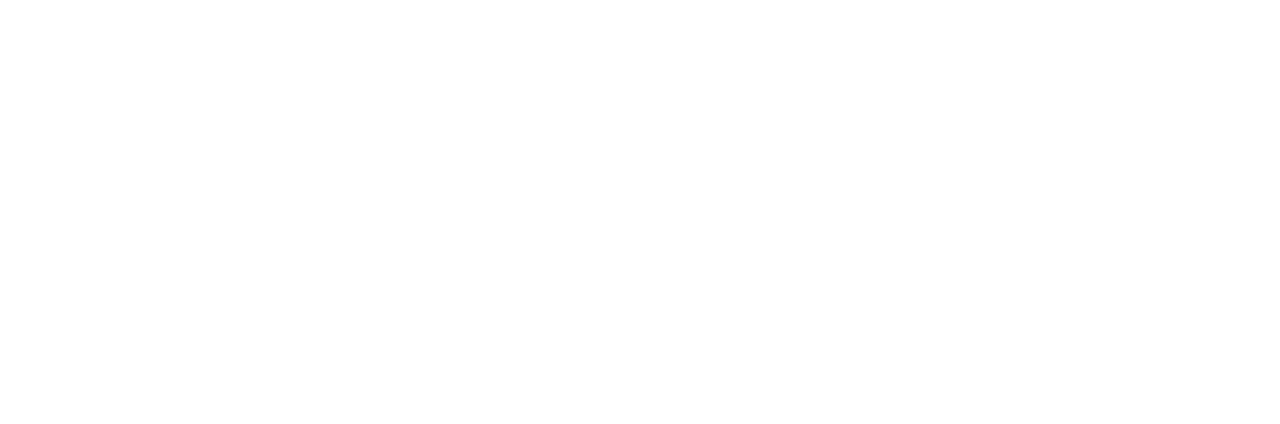
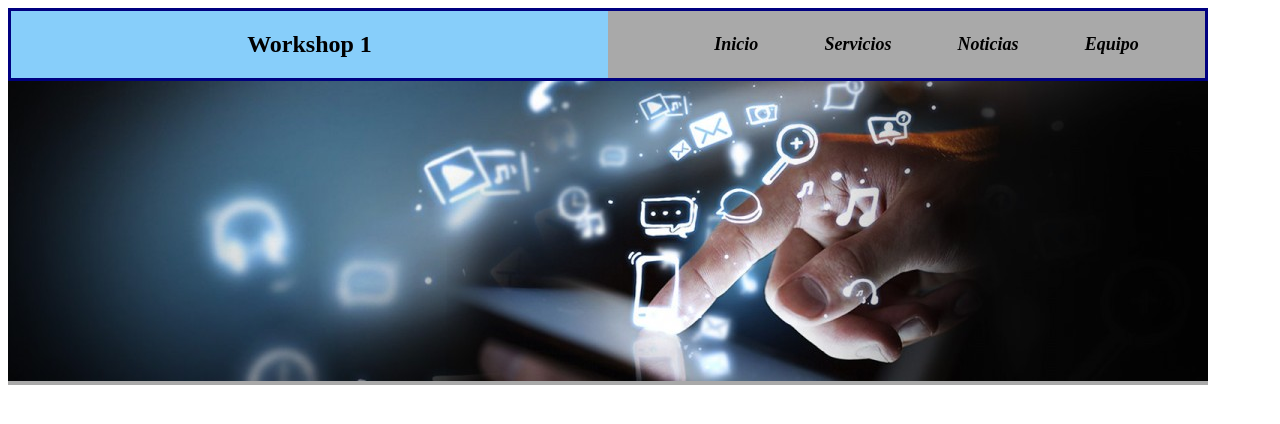
Before and after one commit to dmsanchezr79/semana-1-89, a plain HTML site: page index.html in a window 1280 px wide. Drawn offline with Linux system fonts and the light colour scheme.

Commit message:
ajustes issue1 seccion de equipo

```diff
--- a/estilos.css
+++ b/estilos.css
@@ -1,3 +1,50 @@
 body {
     width: 1200px;
 }
+.header{
+    background-color: darkgray;
+
+}
+
+.barra-superior{
+
+display: flex;
+justify-content: center;
+align-items: center;
+border: navy 3px solid;
+}
+
+.titulo-panel{
+    background-color: lightskyblue;
+    width: 50%;
+    text-align: center;
+    color: black;
+}
+
+.contenedor-menu{
+    /* background-color: lightblue; */
+    width: 50%;
+
+}
+
+.menu-principal{
+display: flex;
+list-style: none;
+justify-content: space-evenly;
+}
+
+.menu-principal__item > a:hover{
+ font-size: 20px;
+ text-decoration: underline;
+}
+
+.menu-principal__item > a{
+    text-decoration: none;
+    color: black;
+    font-size: large;
+    font-style: italic;
+    font-weight: 600;
+}
+.baner-imagen{
+    border: navy 3px solid;
+}
--- a/index.html
+++ b/index.html
@@ -8,9 +8,30 @@
 </head>
 <body>
     <div class="container" id="container">
+        <!-- seccion superio -->
         <header class="header">
-
+            <!-- seccion titulo y menu  -->
+            <section class="barra-superior">
+                <div class="titulo-panel">
+                    <h1>Workshop 1</h1>
+                </div>
+                <nav class="contenedor-menu">
+                    <ul class="menu-principal">
+                        <li class="menu-principal__item"><a href="#">Inicio</a></li>
+                        <li class="menu-principal__item"><a href="#services">Servicios</a></li>
+                        <li class="menu-principal__item"><a href="#news">Noticias</a></li>
+                        <li class="menu-principal__item"><a href="#team">Equipo</a></li>
+                    </ul>
+                 </nav>
+             </section>
+            <!-- termina seccion titulo y menu  -->
+            <!-- seccion imagen -->
+            <section class="imagen">
+                <img src="imagen.jpg" alt="imagen seccion1">
+            </section>
+            <!-- termina seccion imagen  -->
         </header>
+        <!-- fin seccion superior -->
         <div class="seccion-1">
 
         </div>
```
Also changed, not shown: imagen.jpg (added).
